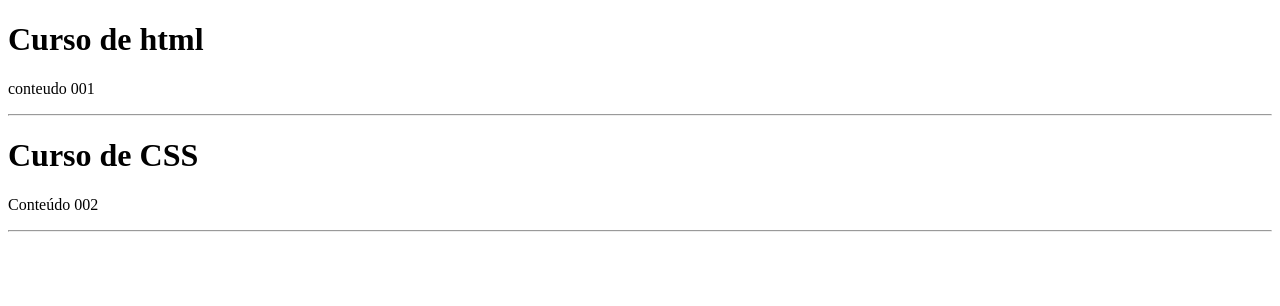
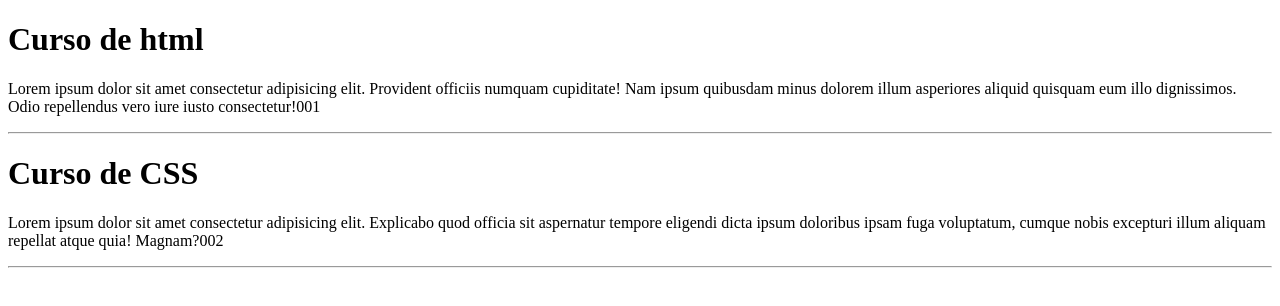
Before and after one commit to grapinee/BiroBiro, a plain HTML site: page index.html in a window 1280 px wide. Drawn offline with Linux system fonts and the light colour scheme.

Commit message:
terminei conteudo

```diff
--- a/index.html
+++ b/index.html
@@ -5,11 +5,11 @@
     <meta name="viewport" content="width=device-width, initial-scale=1.0">
     <title>Document</title>
     <h1>Curso de html</h1>
-    <p>conteudo 001</p>
+    <p>Lorem ipsum dolor sit amet consectetur adipisicing elit. Provident officiis numquam cupiditate! Nam ipsum quibusdam minus dolorem illum asperiores aliquid quisquam eum illo dignissimos. Odio repellendus vero iure iusto consectetur!001</p>
     <hr>
 
     <h1>Curso de CSS</h1>
-    <p>Conteúdo 002</p>
+    <p>Lorem ipsum dolor sit amet consectetur adipisicing elit. Explicabo quod officia sit aspernatur tempore eligendi dicta ipsum doloribus ipsam fuga voluptatum, cumque nobis excepturi illum aliquam repellat atque quia! Magnam?002</p>
     <hr>
 
 </head>
```
